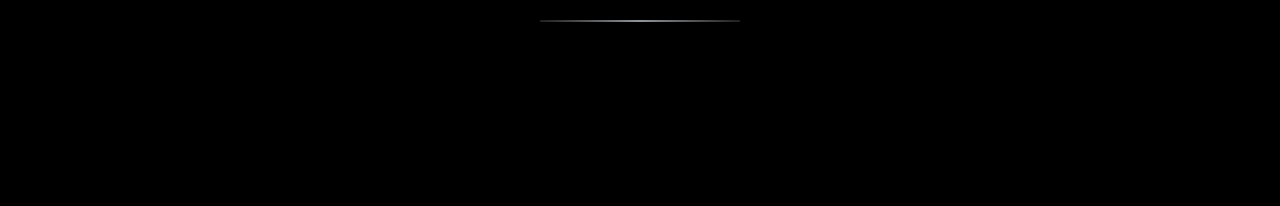
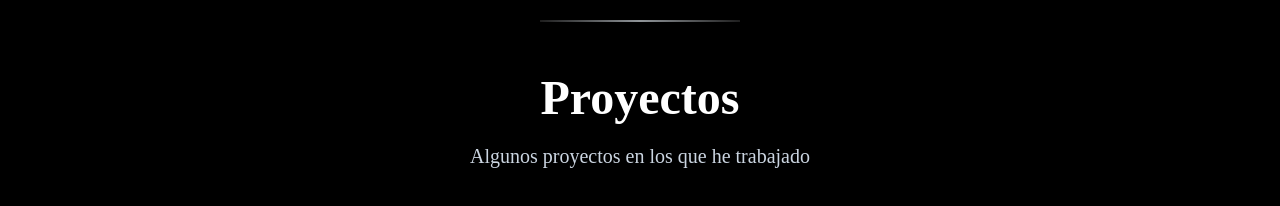
Before and after one commit to SergioAndresG/PORTAFOLIO-DEV, a Vue app in the folder portafolio/: page /#/ in a window 1280 px wide. Shown: the part 2379-2585 px from the top of the page. Before the commit the page ends 2417 px from the top, so only its background shows below. Built offline with nearby package versions, Linux system fonts and the light colour scheme.

Commit message:
feat(Proyects-section): Se Añade el titulo, con sus respectivos estilos

```diff
--- a/portafolio/src/components/Proyects-section.vue
+++ b/portafolio/src/components/Proyects-section.vue
@@ -26,14 +26,41 @@
 }
 
 onMounted(() => {
-svgReady.value = true
-window.addEventListener('scroll', handleScroll)
-handleScroll() // Llamar una vez al montar
+    svgReady.value = true
+    window.addEventListener('scroll', handleScroll)
+    handleScroll() // Llamar una vez al montar
+    setTimeout(() => {
+        visible.value = true
+    }, 100)
 })
 
 onUnmounted(() => {
 window.removeEventListener('scroll', handleScroll)
 })
+const visible = ref(false)
+
+
+const proyects = ref([
+    {
+        title: 'Automatización Web',
+        description: 'Bot de automatización de ingreso repetitivo de usuarios a la APE (Agencia Publica de Empleo), con interfaz de escritorio. Proceso que redujo el tiempo manual en un 80%.',
+        icon: "https://cdn.jsdelivr.net/gh/devicons/devicon@latest/icons/python/python-original.svg",
+        technologies: ['Python', 'Selenium', 'PyInstaller'],
+        color: '#68a063',
+        category: 'Backend',
+        github: 'https://github.com/SergioAndresG/inscritos_sena_ape',
+
+    },
+        {
+        title: 'Gestor de Formatos F-165',
+        description: 'Bot de automatización de ingreso repetitivo de usuarios a la APE (Agencia Publica de Empleo), con interfaz de escritorio. Proceso que redujo el tiempo manual en un 80%.',
+        icon: "https://cdn.jsdelivr.net/gh/devicons/devicon@latest/icons/python/python-original.svg",
+        technologies: ['Python', 'Vue.js', 'MySQL'],
+        color: '#68a063',
+        category: 'Full Stack',
+        github: 'https://github.com/SergioAndresG/inscritos_sena_ape',
+    },
+]);
 </script>
 
 <template>
@@ -41,6 +68,18 @@
   <div class="linea-container">
     <hr class="linea-scroll" :style="{ width: lineWidth + 'px' }">
   </div>
+
+  <section class="tech-stack-section" :class="{'visible': StackVisible}">
+        <!-- Header principal -->
+      <div class="header" :class="{ visible }">
+        <h2 class="title">Proyectos</h2>
+        <p class="subtitle">
+          Algunos proyectos en los que he trabajado
+        </p>
+      </div>
+
+  </section>
+
 </template>
 
 <style scoped>
@@ -71,4 +110,32 @@
   transition: width 0.5s cubic-bezier(0.4, 0, 0.2, 1);
   max-width: 880px;
 }
+
+/* Header */
+.header {
+  text-align: center;
+  margin-bottom: 4rem;
+  opacity: 0;
+  transform: translateY(-40px);
+  transition: all 0.7s ease;
+}
+
+.header.visible {
+  opacity: 1;
+  transform: translateY(0);
+}
+
+.title {
+  font-size: 3rem;
+  font-weight: 700;
+  color: white;
+  margin-bottom: 1rem;
+}
+
+.subtitle {
+  font-size: 1.25rem;
+  color: #cbd5e1;
+  transition-delay: 150ms;
+}
+
 </style>
```
